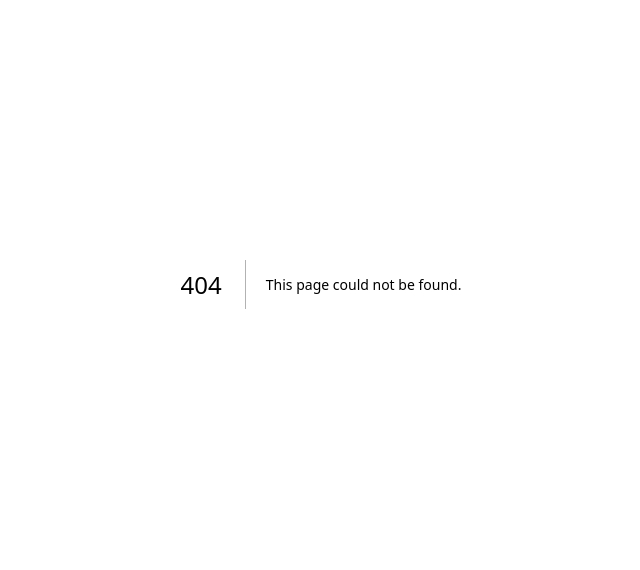
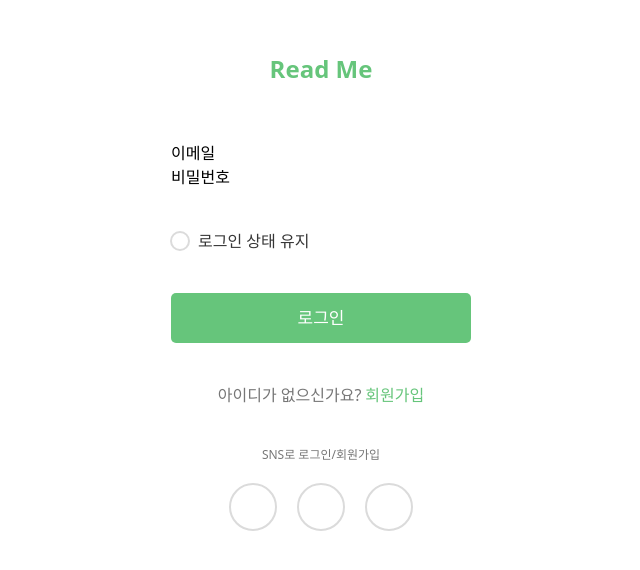
Before and after one commit to yunajoe/front_bookstore-README, a Next.js app: page /signin in a window 1280 px wide. Before the commit this address had no page. Shown: the part 116-686 px from the top of the page, without its empty margins (319-959 px from the left). Built offline with nearby package versions, Linux system fonts and the light colour scheme.

Commit message:
feat: signin Layout

```diff
--- /dev/null
+++ b/src/pages/signin/index.tsx
@@ -0,0 +1,60 @@
+import Image from 'next/image';
+import { useState } from 'react';
+
+function SignIn() {
+  const [isClick, setIsClick] = useState(false);
+  return (
+    <div className="w-full min-h-dvh flex justify-center items-center bg-[#FFF]">
+      <div className="max-w-[300px] flex-1 flex flex-col items-center gap-y-10 ">
+        <div className="flex h-[64px] justify-center items-center">
+          <p className="text-[#66C57B] font-[700] text-2xl ">Read Me</p>
+        </div>
+        <div className="w-full flex flex-col">
+          <input placeholder="이메일" />
+          <input placeholder="비밀번호" />
+        </div>
+        <div className="w-full flex">
+          <input
+            id="loginSaved"
+            type="checkbox"
+            className="invisible w-[1px] h-[1px] m-[-1px]"
+          />
+          <label
+            htmlFor="loginSaved "
+            className="flex justify-center items-center">
+            <div
+              onClick={() => setIsClick(!isClick)}
+              className={`flex justify-center items-center ${isClick ? 'bg-slate-300' : ''} rounded-full w-5 h-5 border-solid border-2  border-[#DBDBDB] cursor-pointer`}>
+              {isClick && (
+                <Image
+                  alt=""
+                  src="/images/ico_checkbox_active@2x.png"
+                  width={10}
+                  height={7}
+                />
+              )}
+            </div>
+          </label>
+          <p className="mx-2 font-[15px] text-[#363636]">로그인 상태 유지</p>
+        </div>
+        <button className="h-[50px] w-full text-center bg-[#66C57B] rounded-[5px] text-[17px] text-[#FFF]">
+          로그인
+        </button>
+        <div className="flex gap-x-1">
+          <p className="text-[#767676]">아이디가 없으신가요?</p>
+          <p className="text-[#66C57B] font-[500]">회원가입</p>
+        </div>
+        <div className="flex flex-col gap-y-[20px] text-[#767676] ">
+          <p className="text-center text-xs">SNS로 로그인/회원가입</p>
+          <div className="w-[184px] flex justify-between">
+            <div className="w-[48px] h-[48px] rounded-full border-solid border-2 border-[#DBDBDB]"></div>
+            <div className="w-[48px] h-[48px] rounded-full border-solid border-2 border-[#DBDBDB]"></div>
+            <div className="w-[48px] h-[48px] rounded-full border-solid border-2 border-[#DBDBDB]"></div>
+          </div>
+        </div>
+      </div>
+    </div>
+  );
+}
+
+export default SignIn;
--- a/src/styles/globals.css
+++ b/src/styles/globals.css
@@ -2,20 +2,24 @@
 @tailwind components;
 @tailwind utilities;
 
-:root {
+button {
+  text-align: left;
+}
+
+/* :root {
   --foreground-rgb: 0, 0, 0;
   --background-start-rgb: 214, 219, 220;
   --background-end-rgb: 255, 255, 255;
-}
+} */
 
-@media (prefers-color-scheme: dark) {
+/* @media (prefers-color-scheme: dark) {
   :root {
     --foreground-rgb: 255, 255, 255;
     --background-start-rgb: 0, 0, 0;
     --background-end-rgb: 0, 0, 0;
   }
-}
-
+} */
+/*
 body {
   color: rgb(var(--foreground-rgb));
   background: linear-gradient(
@@ -24,10 +28,19 @@ body {
       rgb(var(--background-end-rgb))
     )
     rgb(var(--background-start-rgb));
-}
+} */
 
-@layer utilities {
+/* @layer utilities {
   .text-balance {
     text-wrap: balance;
   }
+} */
+
+@layer base {
+  button {
+    text-align: left;
+  }
+  input::placeholder {
+    color: black;
+  }
 }
--- a/tailwind.config.ts
+++ b/tailwind.config.ts
@@ -1,18 +1,23 @@
-import type { Config } from "tailwindcss";
+import type { Config } from 'tailwindcss';
 
 const config: Config = {
   content: [
-    "./src/pages/**/*.{js,ts,jsx,tsx,mdx}",
-    "./src/components/**/*.{js,ts,jsx,tsx,mdx}",
-    "./src/app/**/*.{js,ts,jsx,tsx,mdx}",
+    './src/pages/**/*.{js,ts,jsx,tsx,mdx}',
+    './src/components/**/*.{js,ts,jsx,tsx,mdx}',
+    './src/app/**/*.{js,ts,jsx,tsx,mdx}',
   ],
   theme: {
     extend: {
       backgroundImage: {
-        "gradient-radial": "radial-gradient(var(--tw-gradient-stops))",
-        "gradient-conic":
-          "conic-gradient(from 180deg at 50% 50%, var(--tw-gradient-stops))",
+        'gradient-radial': 'radial-gradient(var(--tw-gradient-stops))',
+        'gradient-conic':
+          'conic-gradient(from 180deg at 50% 50%, var(--tw-gradient-stops))',
       },
+    },
+    screens: {
+      desktop: '1200px',
+      tablet: '768px',
+      mobile: '360px',
     },
   },
   plugins: [],
```
Also changed, not shown: src/pages/_app.tsx (+5 -4 lines), public/images/ico_checkbox_active@2x.png (added).
